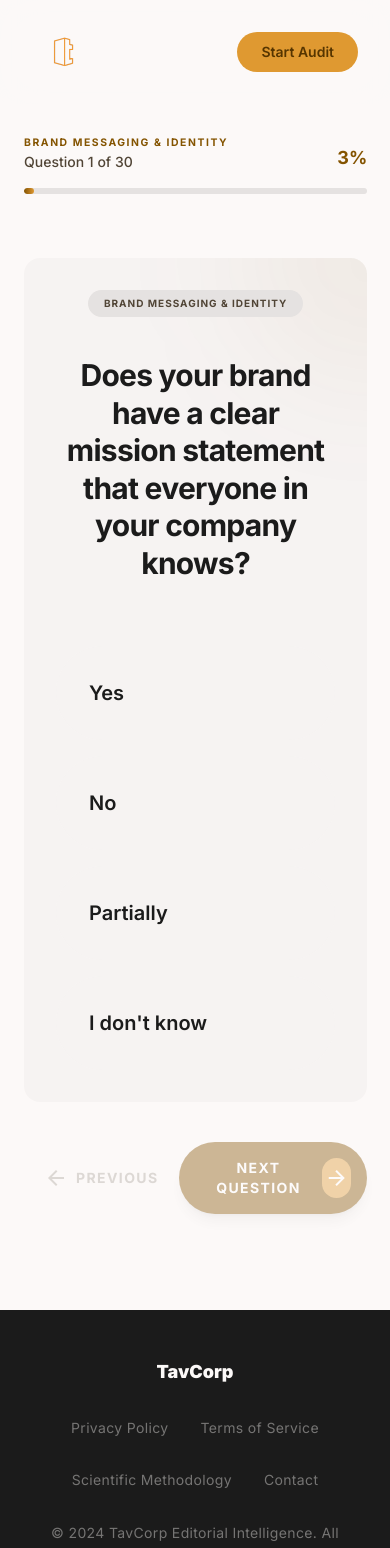
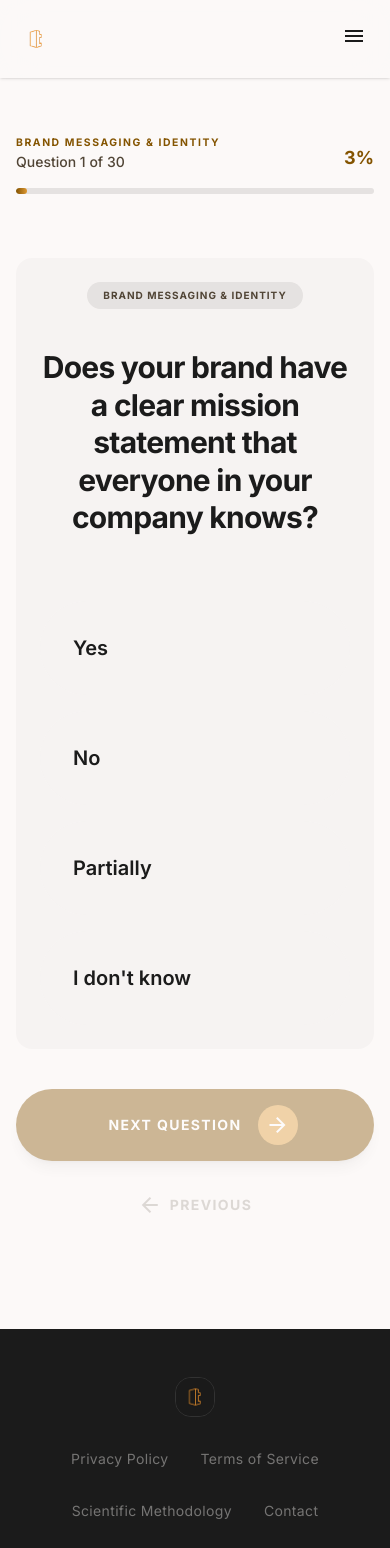
Before and after one commit to inioluwa-1/tavcorp-brand-health-quiz, a Next.js app: page /quiz in a window 390 px wide. Shown: the top 1548 px of the page. Built offline with nearby package versions, Linux system fonts and the light colour scheme.

Commit message:
feat: implement core quiz page, navigation, and layout components

```diff
--- a/src/app/quiz/page.tsx
+++ b/src/app/quiz/page.tsx
@@ -93,10 +93,10 @@ export default function QuizPage() {
 
   // ── Quiz questions stage ─────────────────────────────────────────────
   return (
-    <>
+    <div className="w-full max-w-[100vw] overflow-x-hidden">
       <Navbar />
 
-      <main className="min-h-screen pt-32 pb-24 px-6 md:px-12 max-w-5xl mx-auto flex flex-col items-center">
+      <main className="min-h-screen pt-32 pb-24 px-4 sm:px-6 md:px-12 max-w-5xl mx-auto flex flex-col items-center">
         {/* Progress */}
         <QuizProgress
           current={currentIndex + 1}
@@ -107,9 +107,9 @@ export default function QuizPage() {
         {/* Question card — key re-mounts it for slide-in animation */}
         <div
           key={animKey}
-          className="question-animate w-full bg-[#f6f3f2] rounded-2xl p-8 md:p-16 relative overflow-hidden"
+          className="question-animate w-full bg-[#f6f3f2] rounded-2xl p-6 sm:p-8 md:p-16 relative overflow-hidden"
         >
-          <div className="absolute top-0 right-0 w-64 h-64 bg-[#845400]/5 rounded-full -translate-y-1/2 translate-x-1/2 blur-3xl pointer-events-none" />
+          <div className="hidden sm:block absolute top-0 right-0 w-64 h-64 bg-[#845400]/5 rounded-full -translate-y-1/2 translate-x-1/2 blur-3xl pointer-events-none" />
 
           <div className="relative z-10 flex flex-col items-center">
             {/* Pillar tag */}
@@ -148,11 +148,11 @@ export default function QuizPage() {
         </div>
 
         {/* Navigation */}
-        <div className="w-full mt-10 flex justify-between items-center">
+        <div className="w-full mt-10 flex flex-col-reverse sm:flex-row justify-between items-center gap-4 sm:gap-0">
           <button
             onClick={() => navigate("prev")}
             disabled={currentIndex === 0}
-            className="flex items-center gap-2 text-[#514536]/60 hover:text-[#845400] disabled:opacity-30 disabled:cursor-not-allowed transition-colors py-3 px-5 rounded-full hover:bg-[#f6f3f2] font-medium cursor-pointer"
+            className="flex items-center justify-center w-full sm:w-auto gap-2 text-[#514536]/60 hover:text-[#845400] disabled:opacity-30 disabled:cursor-not-allowed transition-colors py-4 px-5 rounded-full hover:bg-[#f6f3f2] font-medium cursor-pointer"
           >
             <span className="material-symbols-outlined">arrow_back</span>
             <span className="text-sm font-bold uppercase tracking-widest">
@@ -163,7 +163,7 @@ export default function QuizPage() {
           <button
             onClick={() => navigate("next")}
             disabled={!canProceed}
-            className="group flex items-center gap-4 bg-[#845400] text-white pl-8 pr-4 py-4 rounded-full shadow-lg hover:scale-[0.98] hover:shadow-xl transition-all duration-300 disabled:opacity-40 disabled:cursor-not-allowed disabled:hover:scale-100 cursor-pointer"
+            className="group flex items-center justify-center w-full sm:w-auto gap-4 bg-[#845400] text-white pl-8 pr-4 py-4 rounded-full shadow-lg hover:scale-[0.98] hover:shadow-xl transition-all duration-300 disabled:opacity-40 disabled:cursor-not-allowed disabled:hover:scale-100 cursor-pointer"
           >
             <span className="text-sm font-bold uppercase tracking-widest">
               {isLast ? "Finish Quiz" : "Next Question"}
@@ -181,6 +181,6 @@ export default function QuizPage() {
       {question.insight && <QuizInsightPanel insight={question.insight} />}
 
       <Footer />
-    </>
+    </div>
   );
 }
--- a/src/components/Footer.tsx
+++ b/src/components/Footer.tsx
@@ -1,4 +1,5 @@
 import Link from "next/link";
+import Image from "next/image";
 
 const footerLinks = [
   { label: "Privacy Policy", href: "#" },
@@ -12,7 +13,15 @@ export default function Footer() {
     <footer className="bg-[#1B1B1B] w-full py-12 px-8">
       <div className="flex flex-col md:flex-row justify-between items-center gap-8 max-w-7xl mx-auto">
         {/* Brand */}
-        <div className="text-lg font-black text-[#FCF9F8]">TavCorp</div>
+        <Link href="/" className="hover:opacity-80 transition-opacity duration-300">
+          <Image
+            src="/tav.jpg"
+            alt="TavCorp"
+            width={120}
+            height={40}
+            className="h-10 w-auto rounded border border-[#fcf9f8]/10"
+          />
+        </Link>
 
         {/* Links */}
         <div className="flex flex-wrap justify-center gap-8">
--- a/src/components/Navbar.tsx
+++ b/src/components/Navbar.tsx
@@ -1,23 +1,28 @@
 "use client";
 
+import { useState } from "react";
 import Link from "next/link";
 import Image from "next/image";
 
 export default function Navbar() {
+  const [isOpen, setIsOpen] = useState(false);
+
   return (
-    <nav className="fixed top-0 w-full z-50 bg-[#FCF9F8]/80 glass-nav">
-      <div className="flex justify-between items-center px-8 py-5 max-w-7xl mx-auto">
+    <nav className="fixed top-0 w-full z-50 bg-[#FCF9F8]/80 glass-nav shadow-sm">
+      <div className="flex justify-between items-center px-4 sm:px-8 py-4 sm:py-5 max-w-7xl mx-auto">
         {/* Logo */}
+        <Link href="/">
           <Image
             src="/tavnobg.png"
             alt="TavCorp"
             width={160}
             height={60}
-          className="h-16 w-auto"
+            className="h-10 sm:h-16 w-auto"
             priority
           />
+        </Link>
 
-        {/* Nav Links */}
+        {/* Desktop Nav Links */}
         <div className="hidden md:flex items-center space-x-8">
           <Link
             href="#"
@@ -39,14 +44,63 @@ export default function Navbar() {
           </Link>
         </div>
 
-        {/* CTA */}
+        {/* Desktop CTA */}
         <button
-          id="nav-start-audit"
-          className="bg-[#DF9931] text-[#563500] px-6 py-2.5 rounded-full font-semibold text-sm hover:scale-[0.98] transition-all duration-200 cursor-pointer"
+          id="nav-start-audit-desktop"
+          onClick={() => window.location.href = "/quiz"}
+          className="hidden md:block bg-[#DF9931] text-[#563500] px-6 py-2.5 rounded-full font-semibold text-sm hover:scale-[0.98] transition-all duration-200 cursor-pointer"
+        >
+          Start Audit
+        </button>
+
+        {/* Mobile Hamburger Toggle */}
+        <button
+          className="md:hidden text-[#1B1B1B] p-2 focus:outline-none"
+          onClick={() => setIsOpen(!isOpen)}
+          aria-label="Toggle menu"
+        >
+          <span className="material-symbols-outlined text-3xl">
+            {isOpen ? "close" : "menu"}
+          </span>
+        </button>
+      </div>
+
+      {/* Mobile Menu Overlay */}
+      {isOpen && (
+        <div className="md:hidden absolute top-full left-0 w-full bg-[#fcf9f8] border-t border-[#d6c3b0]/30 shadow-xl flex flex-col items-center py-6 space-y-6">
+          <Link
+            href="#"
+            className="text-[#1B1B1B] font-bold text-lg hover:text-[#DF9931] transition-colors"
+            onClick={() => setIsOpen(false)}
+          >
+            Solutions
+          </Link>
+          <Link
+            href="#"
+            className="text-[#1B1B1B] font-bold text-lg hover:text-[#DF9931] transition-colors"
+            onClick={() => setIsOpen(false)}
+          >
+            Methodology
+          </Link>
+          <Link
+            href="#"
+            className="text-[#1B1B1B] font-bold text-lg hover:text-[#DF9931] transition-colors"
+            onClick={() => setIsOpen(false)}
+          >
+            Case Studies
+          </Link>
+          <button
+            id="nav-start-audit-mobile"
+            onClick={() => {
+              setIsOpen(false);
+              window.location.href = "/quiz";
+            }}
+            className="bg-[#DF9931] text-[#563500] px-8 py-4 rounded-full font-bold text-lg w-10/12 shadow-md"
           >
             Start Audit
           </button>
         </div>
+      )}
     </nav>
   );
 }
--- a/src/components/quiz/GridQuestion.tsx
+++ b/src/components/quiz/GridQuestion.tsx
@@ -32,8 +32,8 @@ export default function GridQuestion({ value, onChange }: GridQuestionProps) {
             </span>
             <span
               className={`material-symbols-outlined transition-all duration-300 ${isSelected
-                  ? "opacity-100 text-white"
-                  : "opacity-0 group-hover:opacity-100 text-[#845400]"
+                ? "opacity-100 text-white"
+                : "opacity-0 group-hover:opacity-100 text-[#845400]"
                 }`}
             >
               {option.icon}
```
Lines whose indentation alone changed are shown as unchanged.
